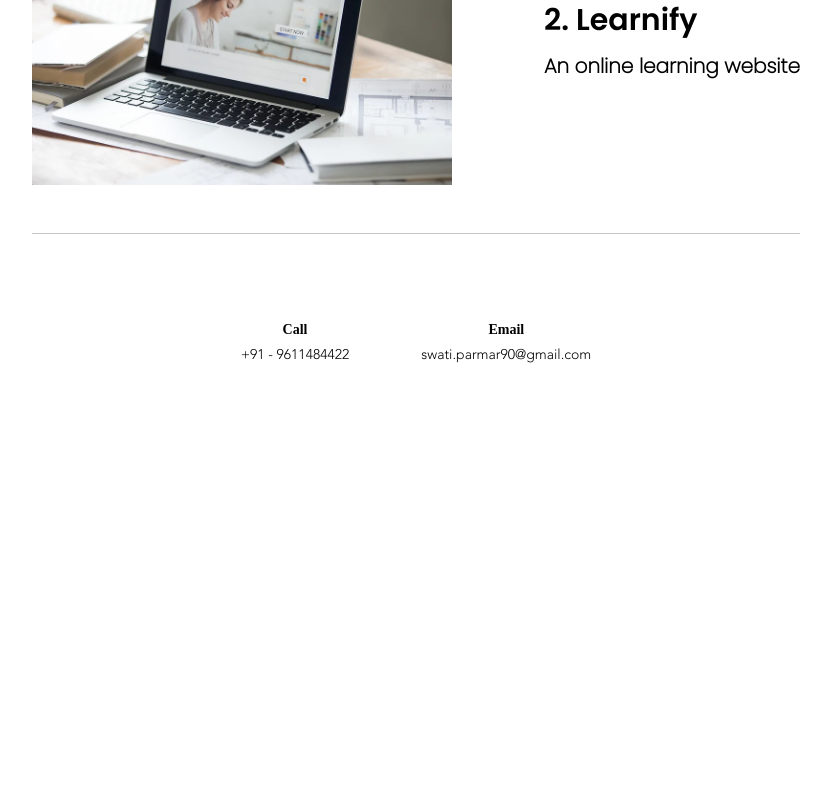
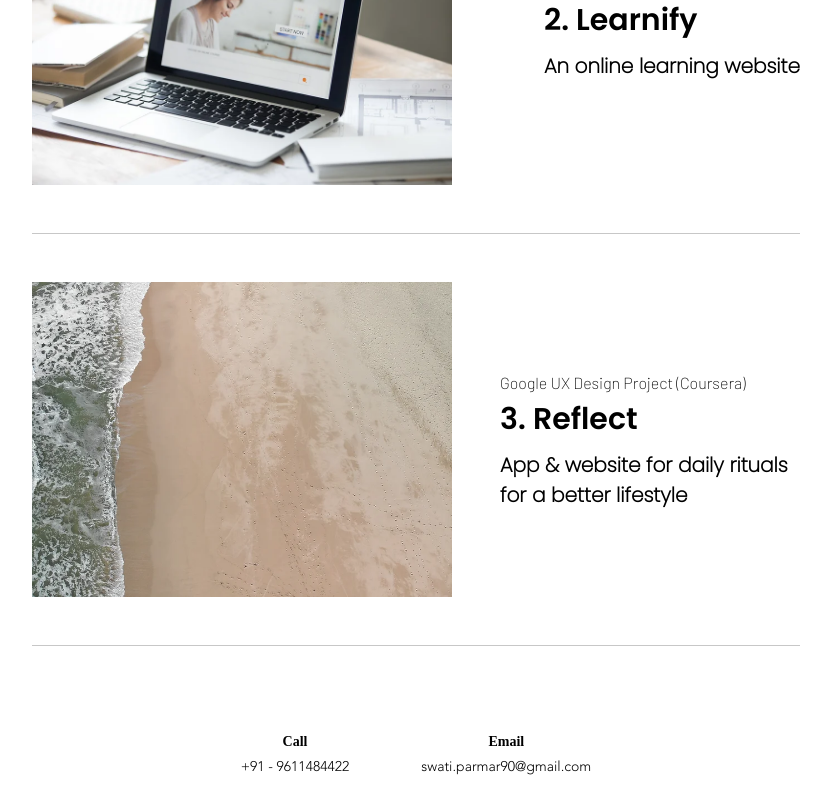
Before and after one commit to yogeshchoudhary147/swati-portfolio, a React app: page /projects in a window 1280 px wide. Shown: the part 1143-1943 px from the top of the page, without its empty margins (224-1055 px from the left). Before the commit the page ends 1531 px from the top, so only its background shows below. Built offline with nearby package versions, Linux system fonts and the light colour scheme; a web font is replaced by a local one.

Commit message:
feat: adding refect config in projects

```diff
--- a/src/views/projects/Projects.js
+++ b/src/views/projects/Projects.js
@@ -1,6 +1,7 @@
 import React from 'react';
 import feastly_pic from '../../assets/images/feastly.jpeg';
 import learnify_pic from '../../assets/images/learnify.jpeg';
+import reflect_pic from '../../assets/images/reflect.jpeg';
 import bg from '../../assets/images/bg.jpeg';
 import { NavLink } from 'react-router-dom';
 
@@ -18,6 +19,13 @@ export const PROJECTS = [
     course: 'Google UX Design Project (Coursera)',
     description: 'An online learning website',
     banner: learnify_pic,
+  },
+  {
+    id: 'reflect',
+    displayName: 'Reflect',
+    course: 'Google UX Design Project (Coursera)',
+    description: 'App & website for daily rituals for a better lifestyle',
+    banner: reflect_pic,
   },
 ];
 
```
Also changed, not shown: src/assets/images/reflect.jpeg (added).
